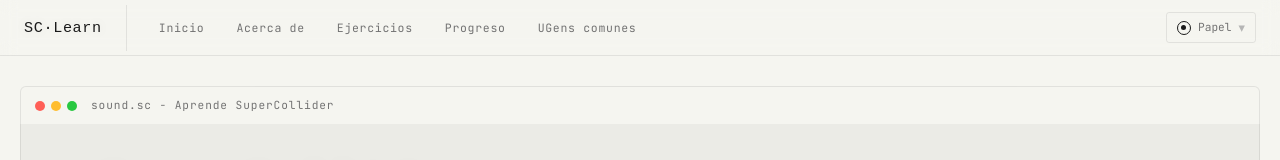
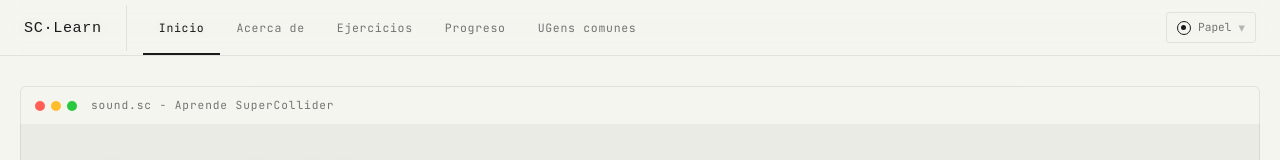
Before and after one commit to jmsanJS/supercollider-learn, a Next.js app: page / in a window 1280 px wide. Shown: the top 160 px of the page. Built offline with nearby package versions, Linux system fonts and the light colour scheme.

Commit message:
style: add active class for tabs

```diff
--- a/src/components/TopNavbar/TopNavbar.tsx
+++ b/src/components/TopNavbar/TopNavbar.tsx
@@ -4,11 +4,12 @@ import { useState } from "react";
 import styles from "./TopNavbar.module.css";
 import Link from "next/link";
 import ThemeSelector from "../ThemeSelector/ThemeSelector";
+import { TopNavbarTab } from "@/types";
 
 export default function TopNavbar() {
-  const [tab, setTab] = useState("home");
+  const [tab, setTab] = useState<string>("home");
 
-  const tabs = [
+  const tabs: TopNavbarTab[] = [
     { id: "home", path: "/", label: "Inicio" },
     { id: "about", path: "/about", label: "Acerca de" },
     { id: "exercises", path: "/exercises", label: "Ejercicios" },
@@ -17,7 +18,6 @@ export default function TopNavbar() {
   ];
 
   return (
-    <>
     <nav className={styles.topbar}>
       <div>
         <Link href="/" className={styles.logo_mark}>
@@ -27,7 +27,7 @@ export default function TopNavbar() {
           <Link
             key={t.id}
             href={t.path}
-              className={`${styles.tab_btn} ${tab === t.id ? "active" : ""}`}
+            className={`${styles.tab_btn} ${tab === t.id ? styles.active : ""}`}
             onClick={() => setTab(t.id)}
           >
             {t.label}
@@ -38,6 +38,5 @@ export default function TopNavbar() {
         <ThemeSelector />
       </div>
     </nav>
-    </>
   );
 }
```
Lines whose indentation alone changed are shown as unchanged.
